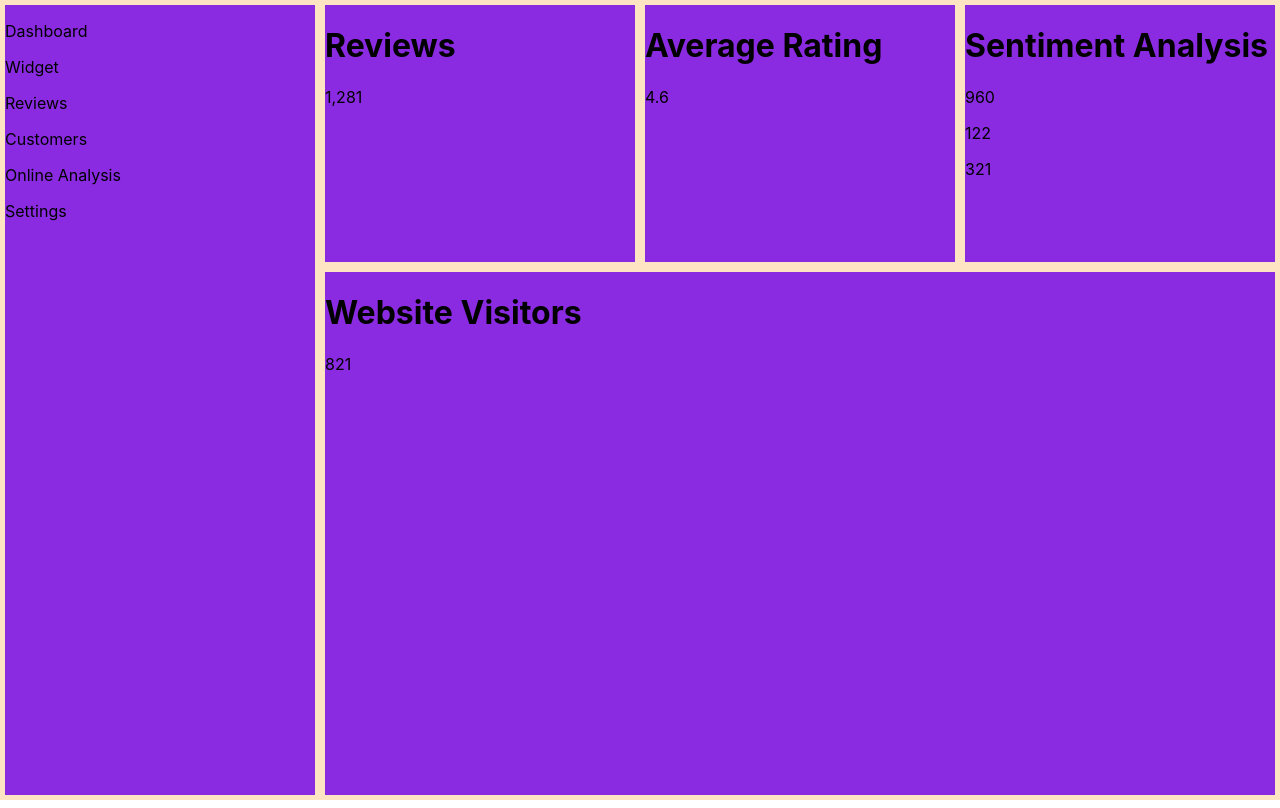
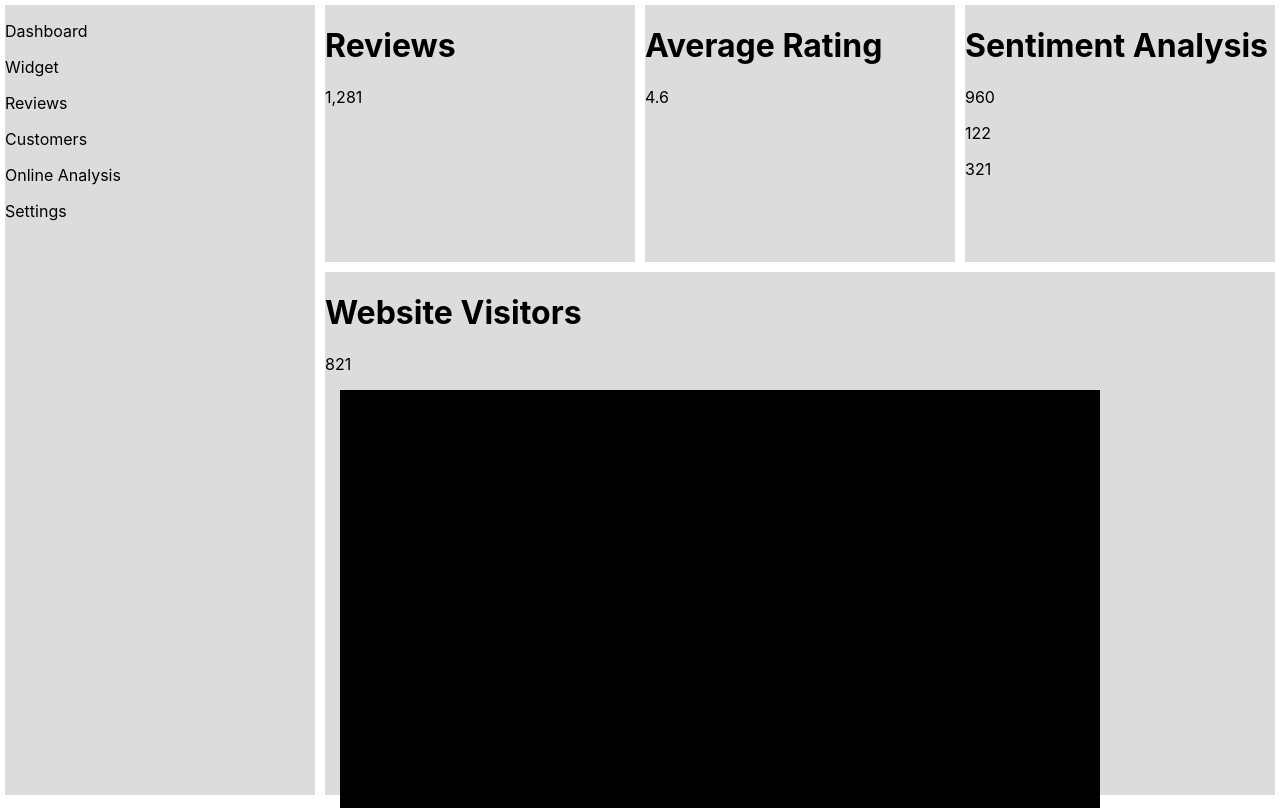
Before and after one commit to mellisporter/react-dashboard, a React (Create React App) app: page / in a window 1280 px wide. Built offline with nearby package versions, Linux system fonts and the light colour scheme.

Commit message:
css fixed

```diff
--- a/src/App.css
+++ b/src/App.css
@@ -5,7 +5,7 @@
   grid-template-columns: 1fr 1fr 1fr 1fr;
   grid-template-rows: 1fr 1fr 1fr;
   height: 100vh;
-  background-color: bisque;
+  background-color: white;
 
 }
 
@@ -35,6 +35,13 @@
 }
 
 .sidebar, .reviews, .rating, .analysis, .visitors {
-  background-color: blueviolet;
+  background-color: gainsboro;
   margin: 5px;
 }
+
+.graph {
+  width: 80%;
+  height: 80%;
+  margin: 15px;
+  background-color: black;
+}
```
